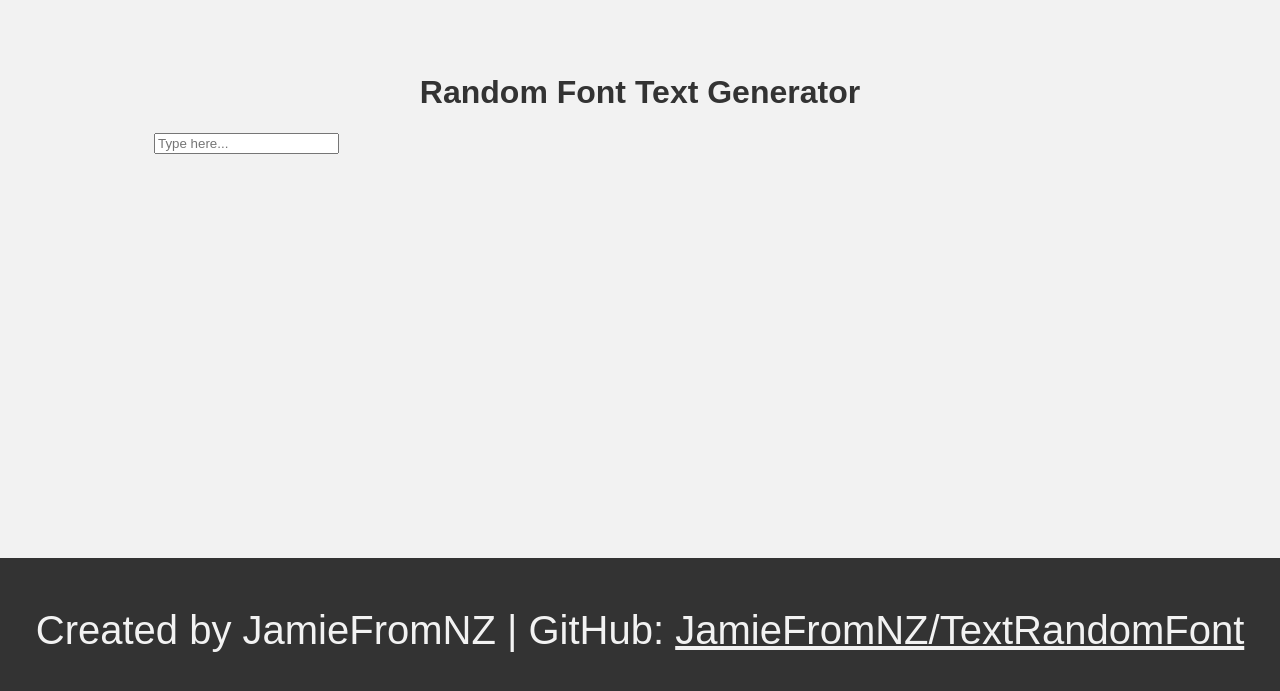
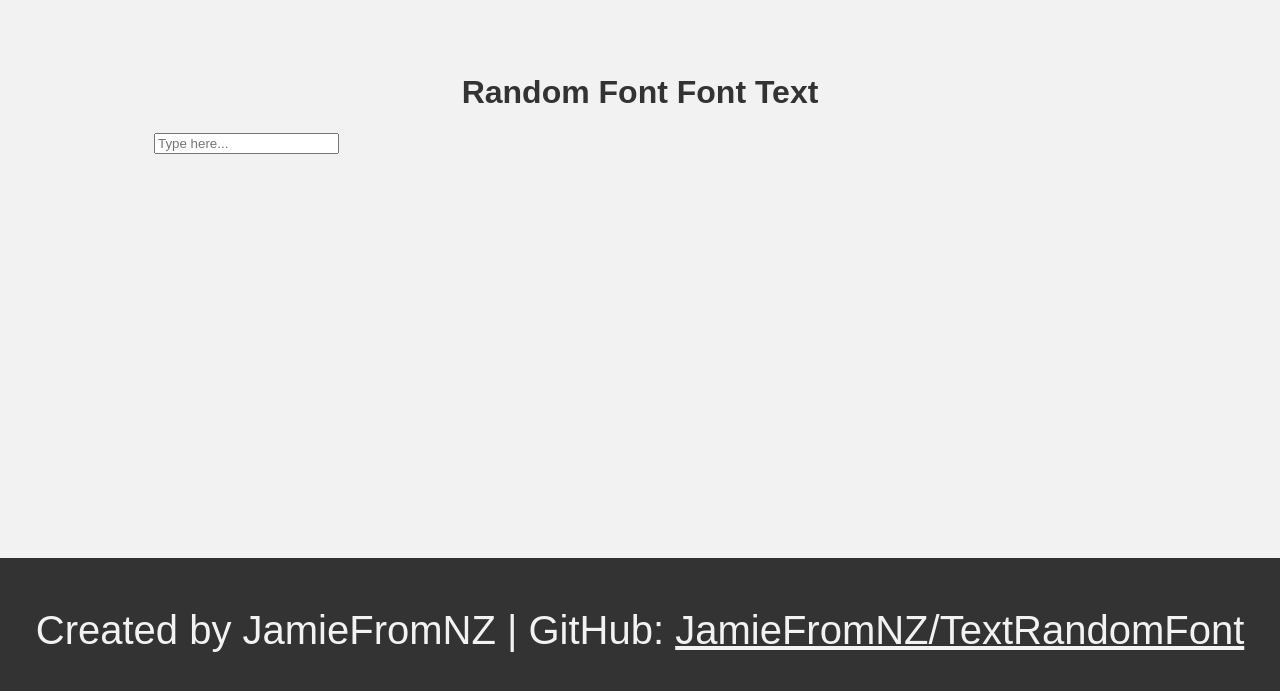
Before and after one commit to OscarFromNZ/TextRandomFont, a plain HTML site: page index.html in a window 1280 px wide. Shown: the part 97-788 px from the top of the page. Drawn offline with Linux system fonts and the light colour scheme; a web font is replaced by a local one.

Commit message:
Random change with title lol

```diff
--- a/index.html
+++ b/index.html
@@ -6,7 +6,7 @@
 </head>
 <body>
     <div class="container">
-        <h1>Random Font Text Generator</h1>
+        <h1 id="title">Random Font Text Generator</h1>
         <input type="text" id="myInput" onkeyup="changeFont()" placeholder="Type here..." />
 
         <p id="displayText"></p>
--- a/main.js
+++ b/main.js
@@ -16,3 +16,18 @@ function changeFont() {
         displayText.appendChild(span);
     }
 }
+
+// change title!
+
+function changeTitle() {
+    const title = document.getElementById('title');
+    title.textContent = randomWord() + " " + randomWord() + " " + randomWord() + " " + randomWord();
+}
+
+function randomWord() {
+    const titleWords = ['Random', 'Text', 'Font', 'Generator'];
+    return titleWords[Math.floor(Math.random() * titleWords.length)];
+}
+
+// Change the title every 2 seconds
+setInterval(changeTitle, 2000);
```
